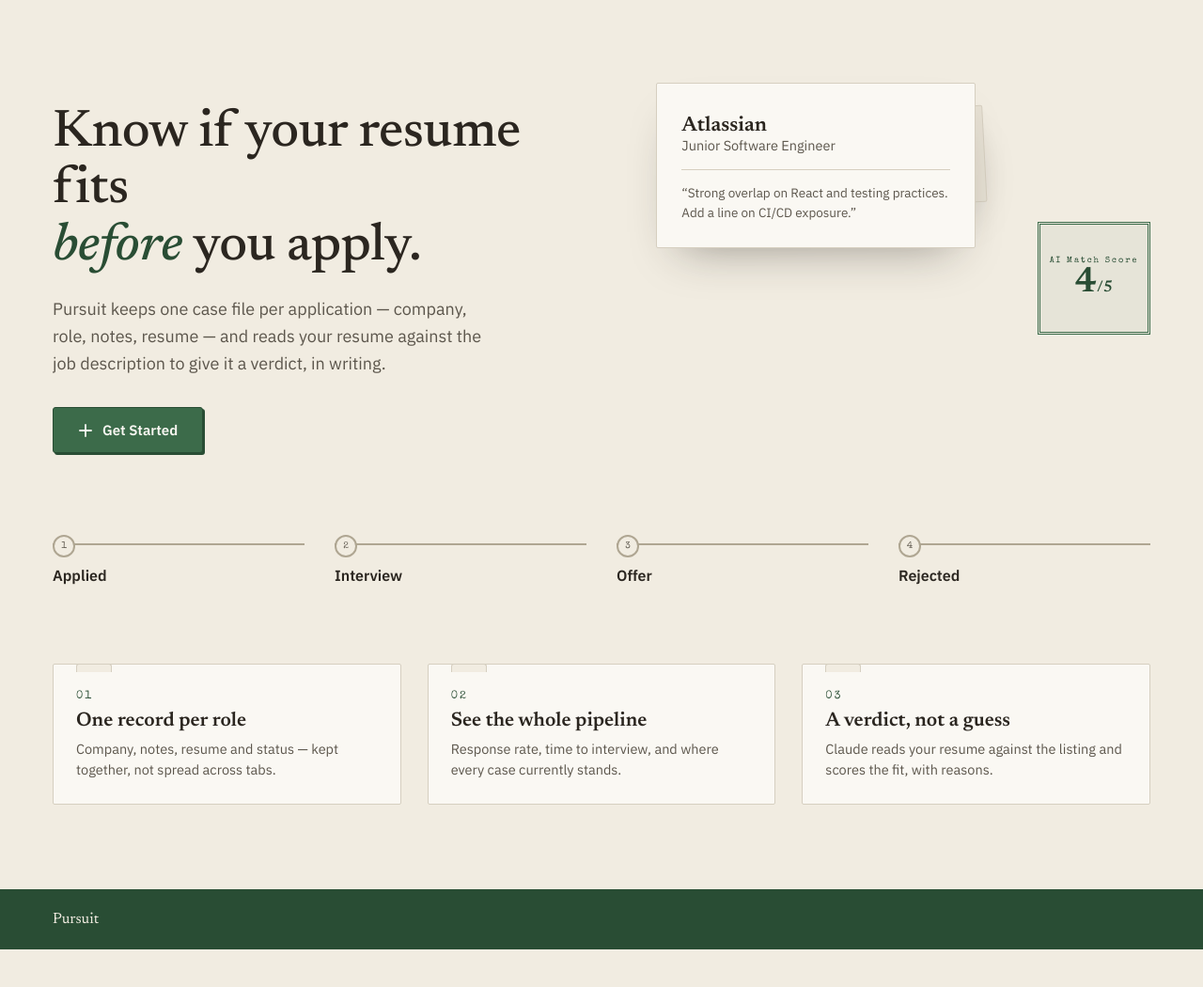
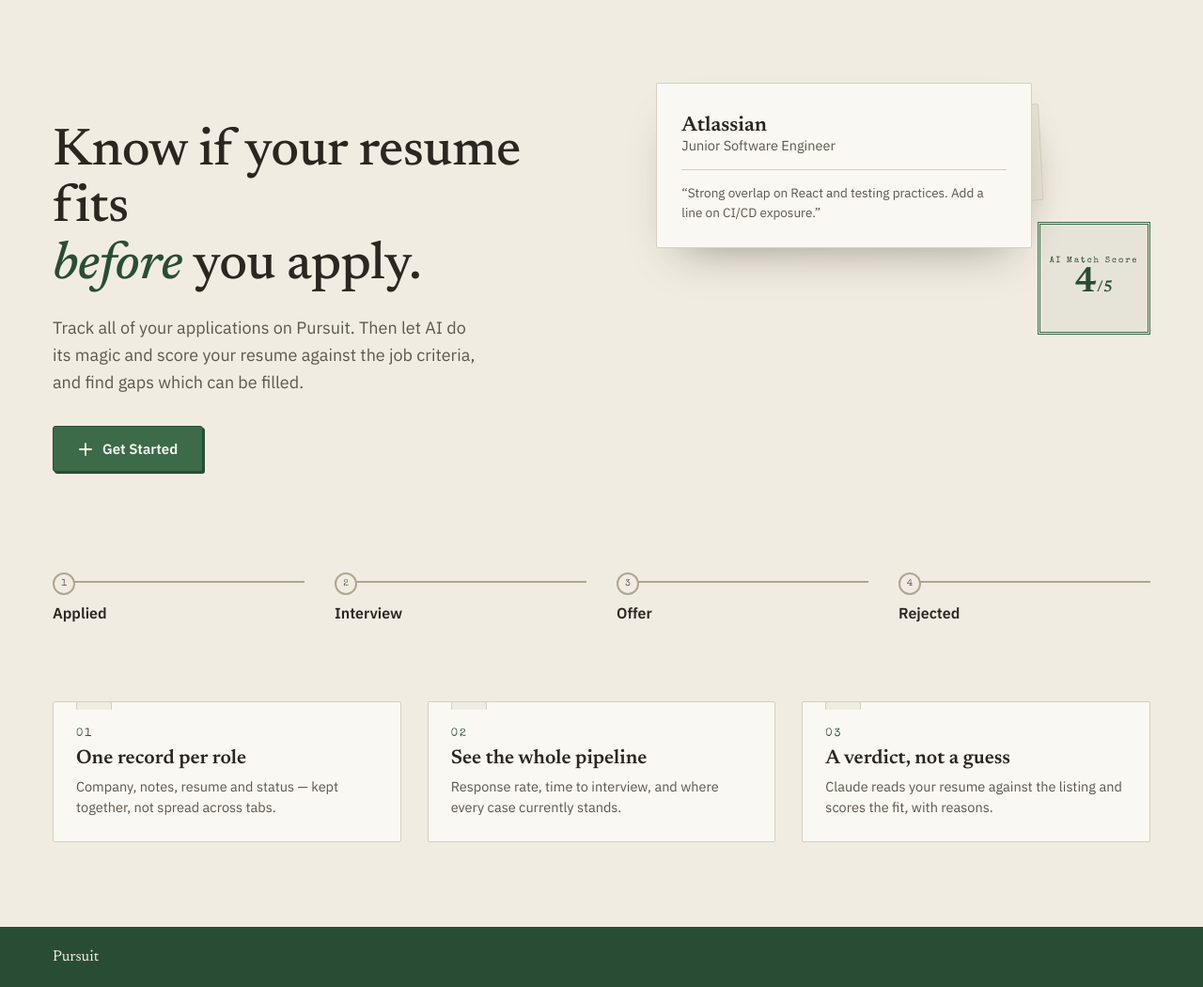
Before and after one commit to Voshana08/Job-Tracker-AI, a Flask app: page / in a window 1280 px wide. Shown: the part 85-1135 px from the top of the page at 94% size. Before the commit the page ends 1095 px from the top, so only its background shows below. Run offline with Flask 3, Linux system fonts and the light colour scheme.

Commit message:
Cleaning up style code

```diff
--- a/static/styles.css
+++ b/static/styles.css
@@ -26,7 +26,6 @@
     /* Brand tokens for the "case file" redesign, used by shared chrome (nav) */
     --brand-ink: #2b2620;
     --brand-ink-soft: #5c564c;
-    --brand-forest: #3c6b4a;
     --brand-forest-deep: #294d34;
 }
 
@@ -58,20 +57,17 @@ a:hover {
     --case-paper-raised: #faf8f3;
     --case-ink: #2b2620;
     --case-ink-soft: #5c564c;
-    --case-ink-faint: #837d72;
     --case-line: #d6cfc0;
     --case-line-strong: #afa692;
     --case-forest: #3c6b4a;
     --case-forest-deep: #294d34;
     --case-tan-tint: #e6e0d3;
-    --case-gold-tint: #ece0c4;
 
     background: var(--case-paper);
     color: var(--case-ink);
     font-family: 'IBM Plex Sans', -apple-system, sans-serif;
 }
 
-.case-file .case-serif,
 .case-file .case-hero-title,
 .case-file .case-card-company,
 .case-file .case-stamp-score,
@@ -147,21 +143,11 @@ a:hover {
     box-shadow: 2px 2px 0 var(--case-forest-deep);
 }
 
-.case-secondary-link {
-    font-size: 14px;
-    font-weight: 600;
-    color: var(--case-ink);
-}
-
-.case-secondary-link:hover {
-    color: var(--case-forest-deep);
-}
-
 .case-hero-visual {
     flex: 1;
     position: relative;
-    height: 400px;
-    min-width: 380px;
+    height: 440px;
+    min-width: 440px;
 }
 
 .case-card {
@@ -174,7 +160,7 @@ a:hover {
 .case-card-back {
     top: 32px;
     left: 30px;
-    width: 320px;
+    width: 380px;
     padding: 20px;
     background: var(--case-tan-tint);
     transform: rotate(-3deg);
@@ -183,7 +169,7 @@ a:hover {
 .case-card-front {
     top: 0;
     left: 0;
-    width: 340px;
+    width: 400px;
     padding: 26px;
     background: var(--case-paper-raised);
 }
@@ -282,11 +268,6 @@ a:hover {
     font-weight: 600;
 }
 
-.case-stage-desc {
-    color: var(--case-ink-faint);
-    font-size: 13px;
-}
-
 /* Feature index cards */
 .case-feature-grid {
     display: grid;
@@ -339,7 +320,6 @@ a:hover {
 }
 
 .case-footer-brand {
-    font-style: normal;
     font-size: 16px;
 }
 
@@ -389,6 +369,7 @@ a:hover {
     font-size: 24px;
     font-weight: 600;
     color: var(--brand-ink);
+    margin-right: auto;
 }
 
 .navbar-link {
@@ -401,10 +382,6 @@ a:hover {
 
 .navbar-link:hover {
     color: var(--brand-forest-deep);
-}
-
-.navbar-spacer {
-    flex: 1;
 }
 
 .btn-outline {
--- a/templates/base.html
+++ b/templates/base.html
@@ -13,7 +13,6 @@
 
 <nav class="navbar">
     <a href="{{ url_for('home') }}" class="navbar-brand">Pursuit</a>
-    <div class="navbar-spacer"></div>
     <a href="{{ url_for('dashboard') }}" class="navbar-link">Dashboard</a>
     <a href="{{ url_for('applications') }}" class="navbar-link">Applications</a>
     {% if logged_in %}
--- a/templates/landing.html
+++ b/templates/landing.html
@@ -10,8 +10,8 @@
         Know if your resume fits<br><span class="case-hero-title-em">before</span> you apply.
       </h1>
       <p class="case-hero-subtitle">
-        Pursuit keeps one case file per application &mdash; company, role, notes, resume &mdash;
-        and reads your resume against the job description to give it a verdict, in writing.
+        Track all of your applications on Pursuit.
+        Then let AI do its magic and score your resume against the job criteria, and find gaps which can be filled.
       </p>
       <div class="case-hero-actions">
         <a href="{{ url_for('auth', mode='signup') }}">
@@ -20,7 +20,6 @@
             Get Started
           </button>
         </a>
-
       </div>
     </div>
 
```
